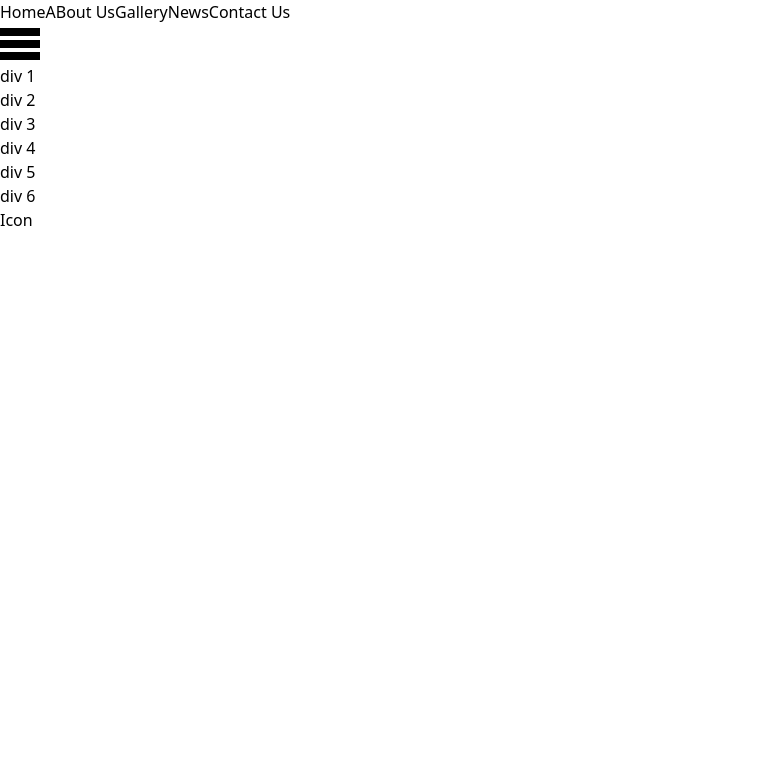
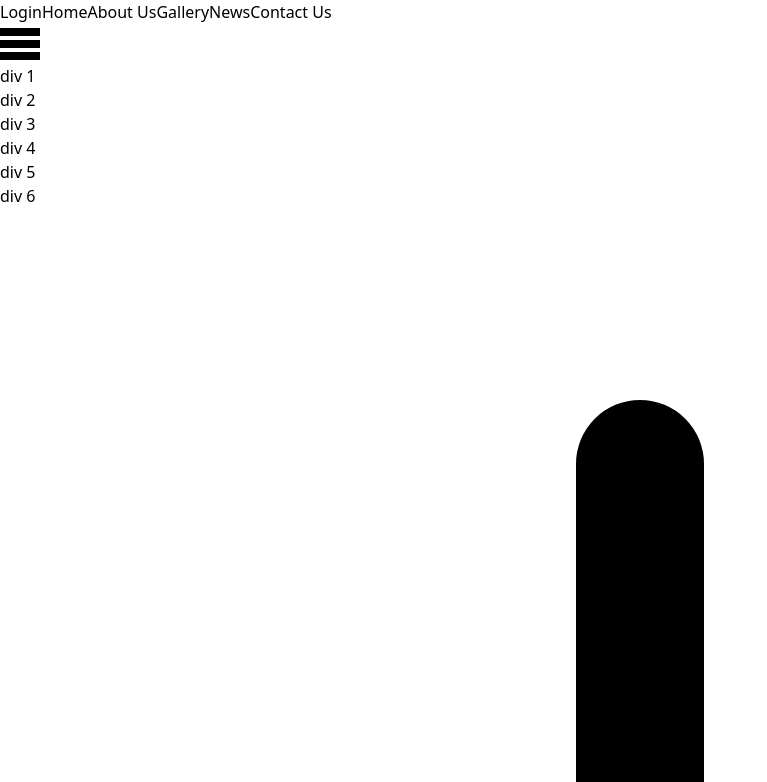
Before and after one commit to Massay/navbar-tailwind, a Vue app: page / in a window 1280 px wide. Shown: the top 782 px of the page, without its empty margins (0-767 px from the left). Built offline with nearby package versions, Linux system fonts and the light colour scheme.

Commit message:
add icon botton right of the page

```diff
--- a/src/layout/AppLayout3.vue
+++ b/src/layout/AppLayout3.vue
@@ -1,16 +1,29 @@
 <template>
   <div class="h-screen">
     <header>
-      <nav class="fixed top-0 z-50 bg-green-600 w-full left-0 right-0 sm:w-12/12 sm:mx-auto">
+      <nav
+        class="
+          fixed
+          top-0
+          z-50
+          bg-green-600
+          w-full
+          left-0
+          right-0
+          sm:w-12/12 sm:mx-auto
+        "
+      >
+        <!-- <button class="bg-red-300 ml-5">Hello</button> -->
         <!-- {{ state.windowWidth }} -->
         <!-- Primary Links -->
         <!-- Hide  by default and show for Screens of greater than 640px  -->
-        <div class="hidden sm:flex justify-between p-4">
-          <a href="#">Home</a>
-          <a href="#">ABout Us</a>
-          <a href="#">Gallery</a>
-          <a href="#">News</a>
-          <a href="#">Contact Us</a>
+        <div class="hidden sm:flex justify-start p-4">
+          <a href="#" class="mr-auto">Login</a>
+          <a href="#" class="mx-2">Home</a>
+          <a href="#" class="mx-2">About Us</a>
+          <a href="#" class="mx-2">Gallery</a>
+          <a href="#" class="mx-2">News</a>
+          <a href="#" class="mx-2">Contact Us</a>
         </div>
 
         <!-- Secondary Links -->
@@ -19,12 +32,7 @@
         <input type="checkbox" id="nav__checkbox" />
         <div class="flex justify-end">
           <label for="nav__checkbox" class="sm:hidden">
-            <svg
-              viewBox="0 0 100 80"
-              width="40"
-              height="40"
-              class="p-2 open"
-            >
+            <svg viewBox="0 0 100 80" width="40" height="40" class="p-2 open">
               <rect width="100" height="20"></rect>
               <rect y="30" width="100" height="20"></rect>
               <rect y="60" width="100" height="20"></rect>
@@ -148,16 +156,19 @@
 
       <div
         class="
-          bg-red-400
+          bg-red-700
           w-10
           h-10
           rounded-full
+          text-white
           text-center
           flex
           items-center
           justify-center
           p-2
-          sm:p-8
+          sm:p-2
+          sm:w-16
+          sm:h-16
           my-2
           fixed
           bottom-6
@@ -165,7 +176,9 @@
           right-4
         "
       >
-        Icon
+        <svg xmlns="http://www.w3.org/2000/svg" class="h-6 w-6 sm:w-10 sm:h-10 text-white" viewBox="0 0 20 20" fill="currentColor">
+  <path fill-rule="evenodd" d="M10 3a1 1 0 011 1v5h5a1 1 0 110 2h-5v5a1 1 0 11-2 0v-5H4a1 1 0 110-2h5V4a1 1 0 011-1z" clip-rule="evenodd" />
+</svg>
       </div>
     </div>
   </div>
@@ -177,7 +190,7 @@
 #nav__checkbox {
   display: none;
 }
-.close{
+.close {
   display: none;
 }
 .mobileMenu ul {
@@ -192,7 +205,7 @@
   display: none;
 }
 
-#nav__checkbox:checked ~ div  label .close {
+#nav__checkbox:checked ~ div label .close {
   display: block;
 }
 </style>
```
Also changed, not shown: tsconfig.json (added, +11 -0 lines).
